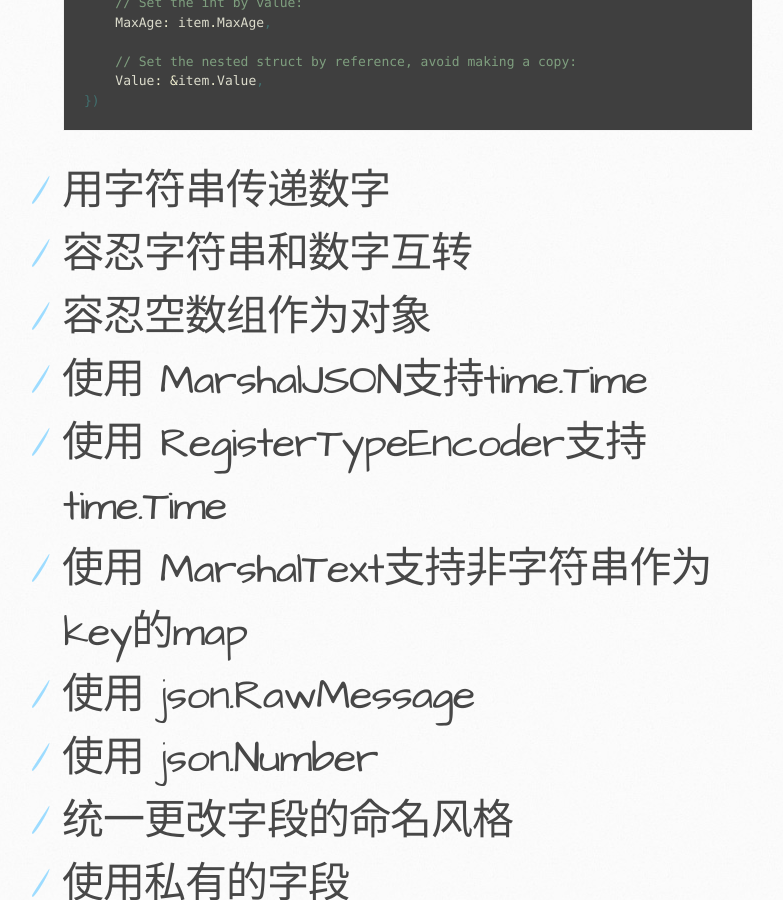
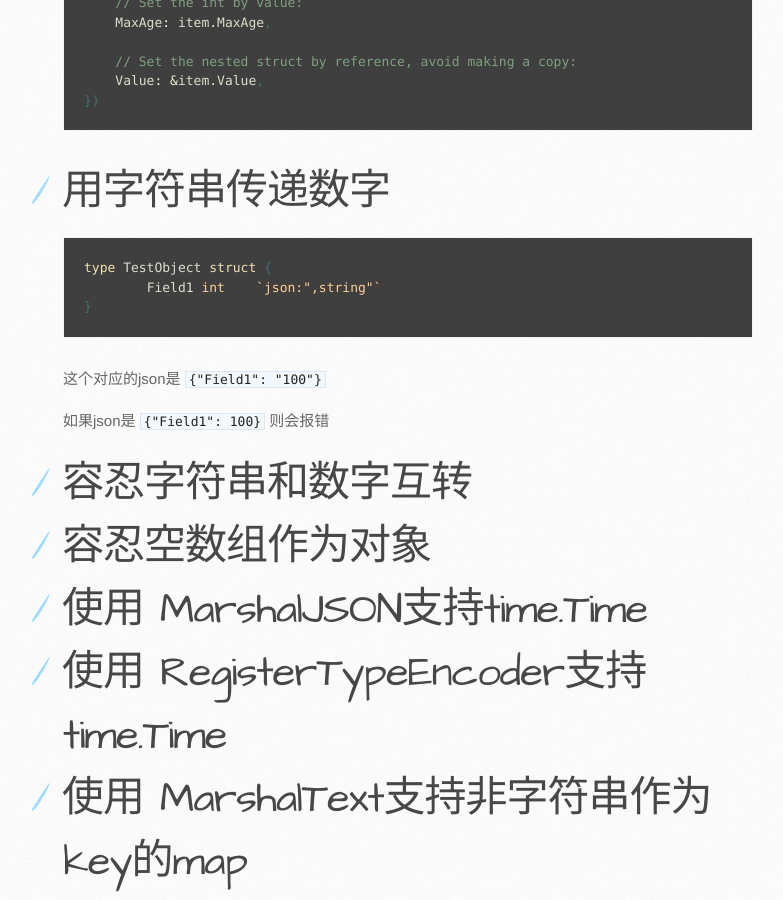
Before and after one commit to json-iterator/json-iterator.github.io, a Jekyll site: the page built from go-tips.cn.md, in a window 1280 px wide and 900 px high, scrolled down 2924 px. Shown: the whole window, without its empty margins (107-890 px from the left). Built offline with Jekyll 4.4.1, drawn with Linux system fonts in a browser that asks for light colours; comment, search, counter and statistics services are not loaded.

Commit message:
Update go-tips.cn.md

````diff
--- a/go-tips.cn.md
+++ b/go-tips.cn.md
@@ -119,6 +119,17 @@
 ```
 
 # 用字符串传递数字
+
+```golang
+type TestObject struct {
+	Field1 int    `json:",string"`
+}
+```
+
+这个对应的json是 `{"Field1": "100"}`
+
+如果json是 `{"Field1": 100}` 则会报错
+
 # 容忍字符串和数字互转
 # 容忍空数组作为对象
 # 使用 MarshalJSON支持time.Time
````
